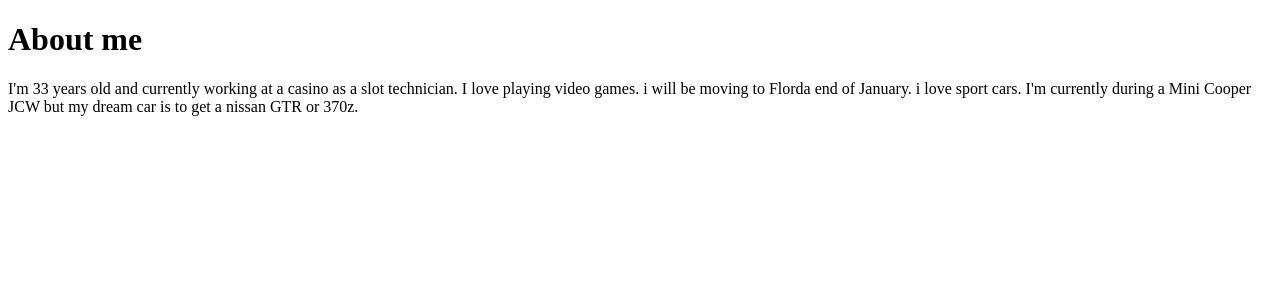
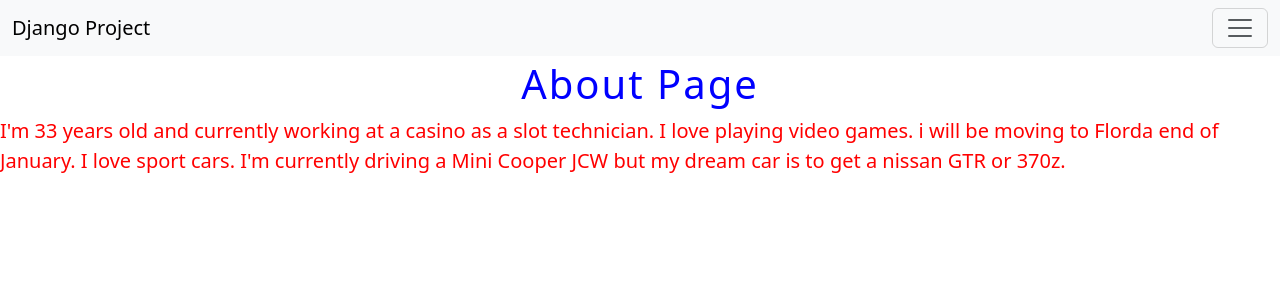
Before and after one commit to Michael-Kratz/blog, a Django app: page /about/ in a window 1280 px wide. Shown: the top 300 px of the page. Run offline with Django 5.2, Linux system fonts and the light colour scheme.

Commit message:
2nd assignment

```diff
--- /dev/null
+++ b/static/css/about.css
@@ -0,0 +1,11 @@
+h1 {
+    text-align: center;
+    color: blue;
+    letter-spacing: 2px;
+}
+
+
+p {
+    color: red;
+    font-size: 20px;
+}
--- /dev/null
+++ b/static/css/home.css
@@ -0,0 +1,3 @@
+h1 {
+  color: red;
+}
--- /dev/null
+++ b/templates/base.html
@@ -0,0 +1,25 @@
+<!DOCTYPE html>
+<html lang="en">
+  <head>
+    <meta charset="UTF-8" />
+    <meta name="viewport" content="width=device-width, initial-scale=1.0" />
+    <title>{% block title %}{% endblock title%}</title>
+    <link
+      href="https://cdn.jsdelivr.net/npm/bootstrap@5.3.8/dist/css/bootstrap.min.css"
+      rel="stylesheet"
+      integrity="sha384-sRIl4kxILFvY47J16cr9ZwB07vP4J8+LH7qKQnuqkuIAvNWLzeN8tE5YBujZqJLB"
+      crossorigin="anonymous"
+    />
+    {% block css %}{% endblock css %}
+  </head>
+  <body>
+    {% include 'navbar.html' %}
+    <div style="margin-top: 60px;">{% block content %}{% endblock content %}</div>
+    <script
+      src="https://cdn.jsdelivr.net/npm/bootstrap@5.3.8/dist/js/bootstrap.bundle.min.js"
+      integrity="sha384-FKyoEForCGlyvwx9Hj09JcYn3nv7wiPVlz7YYwJrWVcXK/BmnVDxM+D2scQbITxI"
+      crossorigin="anonymous"
+    ></script>
+    {% block js %}{% endblock %}
+  </body>
+</html>
--- /dev/null
+++ b/templates/navbar.html
@@ -0,0 +1,24 @@
+<nav class="navbar bg-body-tertiary fixed-top">
+  <div class="container-fluid">
+    <a class="navbar-brand" href="{% url 'home' %}">Django Project</a>
+    <button class="navbar-toggler" type="button" data-bs-toggle="offcanvas" data-bs-target="#offcanvasNavbar" aria-controls="offcanvasNavbar" aria-label="Toggle navigation">
+      <span class="navbar-toggler-icon"></span>
+    </button>
+    <div class="offcanvas offcanvas-end" tabindex="-1" id="offcanvasNavbar" aria-labelledby="offcanvasNavbarLabel">
+      <div class="offcanvas-header">
+        <h5 class="offcanvas-title" id="offcanvasNavbarLabel">Blog</h5>
+        <button type="button" class="btn-close" data-bs-dismiss="offcanvas" aria-label="Close"></button>
+      </div>
+      <div class="offcanvas-body">
+        <ul class="navbar-nav justify-content-end flex-grow-1 pe-3">
+          <li class="nav-item">
+            <a class="nav-link active" aria-current="page" href="{% url 'home' %}">Home</a>
+          </li>
+          <li class="nav-item">
+            <a class="nav-link" href="{% url 'about' %}">About</a>
+          </li>
+        </ul>
+      </div>
+    </div>
+  </div>
+</nav>
--- a/templates/pages/about.html
+++ b/templates/pages/about.html
@@ -1,17 +1,16 @@
-<!DOCTYPE html>
-<html lang="en">
-  <head>
-    <meta charset="UTF-8" />
-    <meta name="viewport" content="width=device-width, initial-scale=1.0" />
-    <title>About</title>
-  </head>
-  <body>
-    <h1>About me</h1>
-    <p>
-      I'm 33 years old and currently working at a casino as a slot technician. I
-      love playing video games. i will be moving to Florda end of January. i
-      love sport cars. I'm currently during a Mini Cooper JCW but my dream car
-      is to get a nissan GTR or 370z.
-    </p>
-  </body>
-</html>
+{%extends 'base.html'%}
+{% load static %}
+
+{% block title %} About {% endblock title %}
+
+{% block css %}
+<link rel="stylesheet" href="{% static 'css/about.css' %}" />
+{% endblock css %}
+
+{% block content %}
+<h1>About Page</h1>
+<p>I'm 33 years old and currently working at a casino as a slot technician. I
+      love playing video games. i will be moving to Florda end of January. I
+      love sport cars. I'm currently driving a Mini Cooper JCW but my dream car
+      is to get a nissan GTR or 370z.</p>
+{% endblock content %}
```
Also changed, not shown: templates/pages/home.html (+12 -12 lines), README.md.
